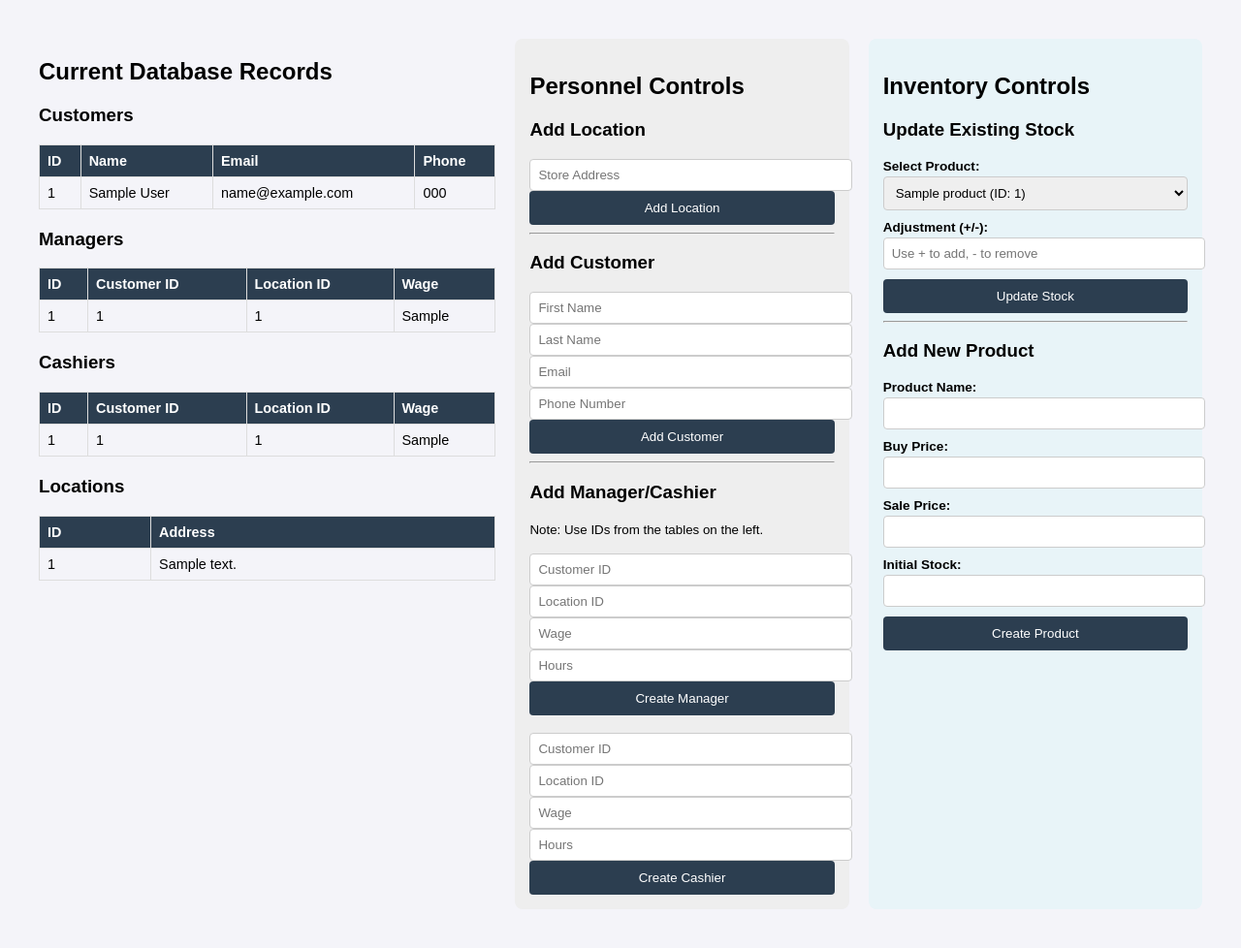
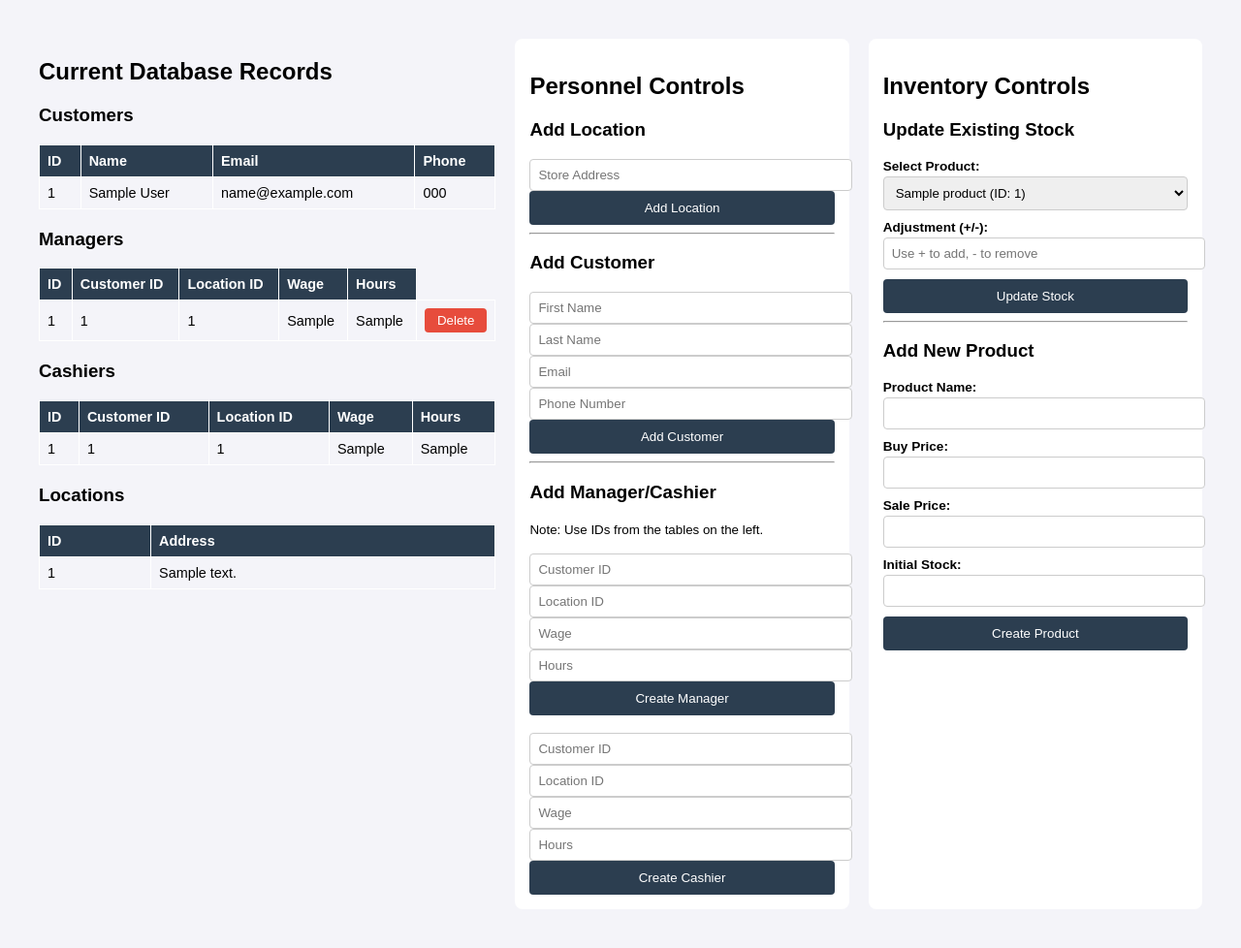
Before and after one commit to eborror/TopDeckCardShopApp, a FastAPI app: template templates/admin.html in a window 1280 px wide. Shown: the whole page at 97% size. Run offline with FastAPI, Linux system fonts and the light colour scheme; the template is opened without the code that fills it: most values are stand-ins (such as "Sample title", 1, 10 or a date in 2020).

Commit message:
Hours worked added to webui table

```diff
--- a/templates/admin.html
+++ b/templates/admin.html
@@ -7,9 +7,9 @@
     <style>
         .admin-grid { display: flex; gap: 20px; }
         .data-view { flex: 1.5; }
-        .form-view { flex: 1; background: #eee; padding: 15px; border-radius: 8px; }
+        .form-view { flex: 1; background: white; padding: 15px; border-radius: 8px; }
         table { width: 100%; border-collapse: collapse; margin-bottom: 20px; }
-        th, td { border: 1px solid #ddd; padding: 8px; text-align: left; font-size: 0.9em; }
+        th, td { border: 1px solid white; padding: 8px; text-align: left; font-size: 0.9em; }
         th { background-color: #2c3e50; color: white; }
 
         .form-group { margin-bottom: 10px; }
@@ -31,17 +31,27 @@
 
             <h3>Managers</h3>
             <table>
-                <tr><th>ID</th><th>Customer ID</th><th>Location ID</th><th>Wage</th></tr>
+                <tr><th>ID</th><th>Customer ID</th><th>Location ID</th><th>Wage</th><th>Hours</th></tr>
                 {% for m in managers %}
-                <tr><td>{{ m.MANAGER_ID }}</td><td>{{ m.CUSTOMER_ID }}</td><td>{{ m.LOCATION_ID }}</td><td>{{ m.MANAGER_WAGE }}</td></tr>
-                {% endfor %}
-            </table>
+                <tr><td>{{ m.MANAGER_ID }}</td><td>{{ m.CUSTOMER_ID }}</td><td>{{ m.LOCATION_ID }}</td><td>{{ m.MANAGER_WAGE }}</td><td>{{ m.MANAGER_HOURSWORKED }}</td><td>
+            <form action="/remove_manager" method="post" style="margin:0;">
+                <input type="hidden" name="manager_id" value="{{ m.MANAGER_ID }}">
+                <button type="submit"
+                        style="background-color: #e74c3c; color: white; border: none; padding: 5px 10px; cursor: pointer; border-radius: 4px;"
+                        onclick="return confirm('Remove this manager? This will only delete their manager status, not their customer record.')">
+                    Delete
+                </button>
+            </form>
+        </td>
+    </tr>
+    {% endfor %}
+</table>
 
             <h3>Cashiers</h3>
             <table>
-                <tr><th>ID</th><th>Customer ID</th><th>Location ID</th><th>Wage</th></tr>
+                <tr><th>ID</th><th>Customer ID</th><th>Location ID</th><th>Wage</th><th>Hours</th></tr>
                 {% for ca in cashiers %}
-                <tr><td>{{ ca.CASHIER_ID }}</td><td>{{ ca.CUSTOMER_ID }}</td><td>{{ ca.LOCATION_ID }}</td><td>{{ ca.CASHIER_WAGE }}</td></tr>
+                <tr><td>{{ ca.CASHIER_ID }}</td><td>{{ ca.CUSTOMER_ID }}</td><td>{{ ca.LOCATION_ID }}</td><td>{{ ca.CASHIER_WAGE }}</td><td>{{ ca.CASHIER_HOURSWORKED }}</td></tr>
                 {% endfor %}
             </table>
 
@@ -97,7 +107,7 @@
             </section>
         </div>
 
-        <div class="form-view" style="background: #e8f4f8;">
+        <div class="form-view" style="background: white;">
             <h2>Inventory Controls</h2>
 
             <section>
```
